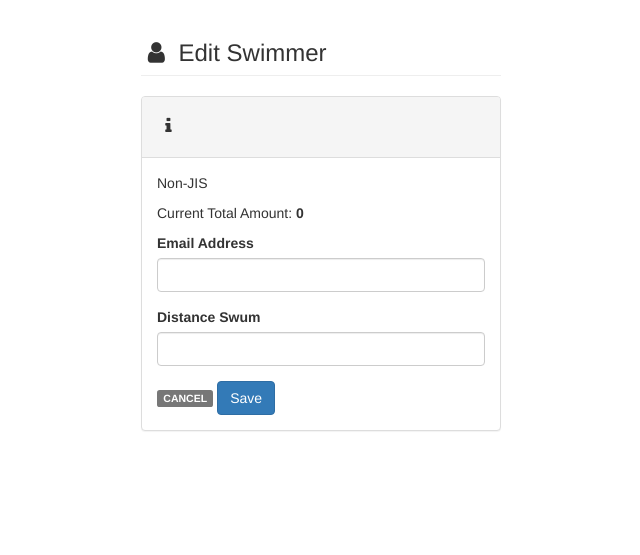
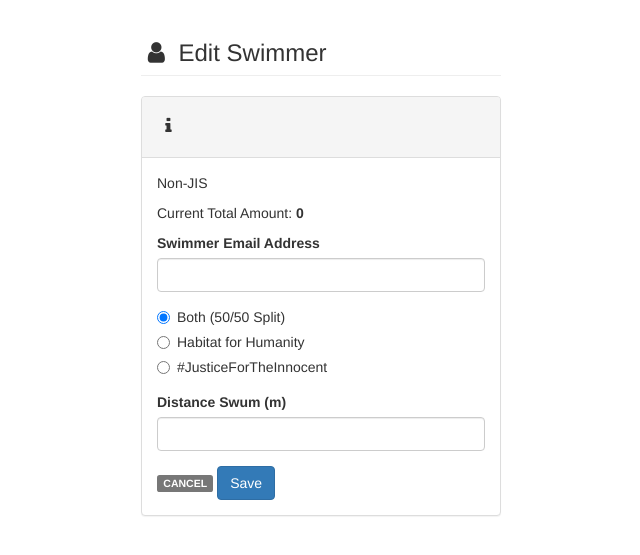
Before and after one commit to shreyas208/HabitatSwim, a PHP site: page /swimmer_edit.php?swimmer_id=1 in a window 1280 px wide. Shown: the top 555 px of the page, without its empty margins (319-959 px from the left). Run offline with PHP 8.4, Linux system fonts and the light colour scheme; data that the repository does not hold is empty; a stand-in replaces the project's code that opens the database connection; some libraries are stand-ins or nearby versions.

Commit message:
Added beneficiary to swimmer_edit

```diff
--- a/swimmer_edit.php
+++ b/swimmer_edit.php
@@ -22,10 +22,10 @@ $swimmer_id = $_GET['swimmer_id'];
 if ($conn->connect_error) {
     echo 'Error';
 } else {
-    $stmt1 = $conn->prepare("SELECT swimmer_last_name, swimmer_first_name, jis, swimmer_email, distance_swum, swimmer_total_amount FROM swimmers WHERE swimmer_id=?");
+    $stmt1 = $conn->prepare("SELECT swimmer_last_name, swimmer_first_name, jis, swimmer_email, beneficiary, distance_swum, swimmer_total_amount FROM swimmers WHERE swimmer_id=?");
     $stmt1->bind_param('s', $swimmer_id);
     $stmt1->execute();
-    $stmt1->bind_result($swimmer_last_name, $swimmer_first_name, $jis, $swimmer_email, $distance_swum, $swimmer_total_amount);
+    $stmt1->bind_result($swimmer_last_name, $swimmer_first_name, $jis, $swimmer_email, $beneficiary, $distance_swum, $swimmer_total_amount);
     $stmt1->store_result();
     $stmt1->fetch();
 }
@@ -45,7 +45,7 @@ if ($conn->connect_error) {
 
     <link rel="icon" href="/img/icon-64.png" sizes="64x64" type="image/png">
 
-    <title>Edit Swimmer: <?php echo $swimmer_first_name.' '.$swimmer_last_name?> | JIS H4H Sponsored Swim</title>
+    <title>Edit Swimmer: <?php echo $swimmer_first_name.' '.$swimmer_last_name?> | Aquadragons Sponsored Swim</title>
 
     <!-- Bootstrap Core CSS -->
     <link href="css/bootstrap.min.css" rel="stylesheet">
@@ -87,11 +87,31 @@ if ($conn->connect_error) {
                     ?>
                     <form action="swimmer_edit_process.php" method="POST">
                         <div class="form-group">
-                            <label for="inputEmail">Email Address</label>
-                            <input type="email" class="form-control" id="inputEmail" name="swimmer_email" value="<?php echo $swimmer_email ?>" required>
+                            <label for="inputSwimmerEmail">Swimmer Email Address</label>
+                            <input type="email" class="form-control" id="inputSwimmerEmail" name="swimmer_email" value="<?php echo $swimmer_email ?>" required>
                         </div>
                         <div class="form-group">
-                            <label for="inputDistanceSwum">Distance Swum</label>
+                            <div class="radio">
+                                <label>
+                                    <input type="radio" name="beneficiary" id="both" value="0" <?php if ($beneficiary == 0) {echo "checked";} ?>>
+                                    Both (50/50 Split)
+                                </label>
+                            </div>
+                            <div class="radio">
+                                <label>
+                                    <input type="radio" name="beneficiary" id="h4h" value="1" <?php if ($beneficiary == 1) {echo "checked";} ?>>
+                                    Habitat for Humanity
+                                </label>
+                            </div>
+                            <div class="radio">
+                                <label>
+                                    <input type="radio" name="beneficiary" id="jfti" value="2" <?php if ($beneficiary == 2) {echo "checked";} ?>>
+                                    #JusticeForTheInnocent
+                                </label>
+                            </div>
+                        </div>
+                        <div class="form-group">
+                            <label for="inputDistanceSwum">Distance Swum (m)</label>
                             <input type="number" class="form-control" id="inputDistanceSwum" name="distance_swum" value="<?php echo $distance_swum ?>" required>
                         </div>
                         <input type="hidden" value="<?php echo $swimmer_id ?>" name="swimmer_id">
```
Also changed, not shown: swimmer_edit_process.php (+9 -2 lines).
